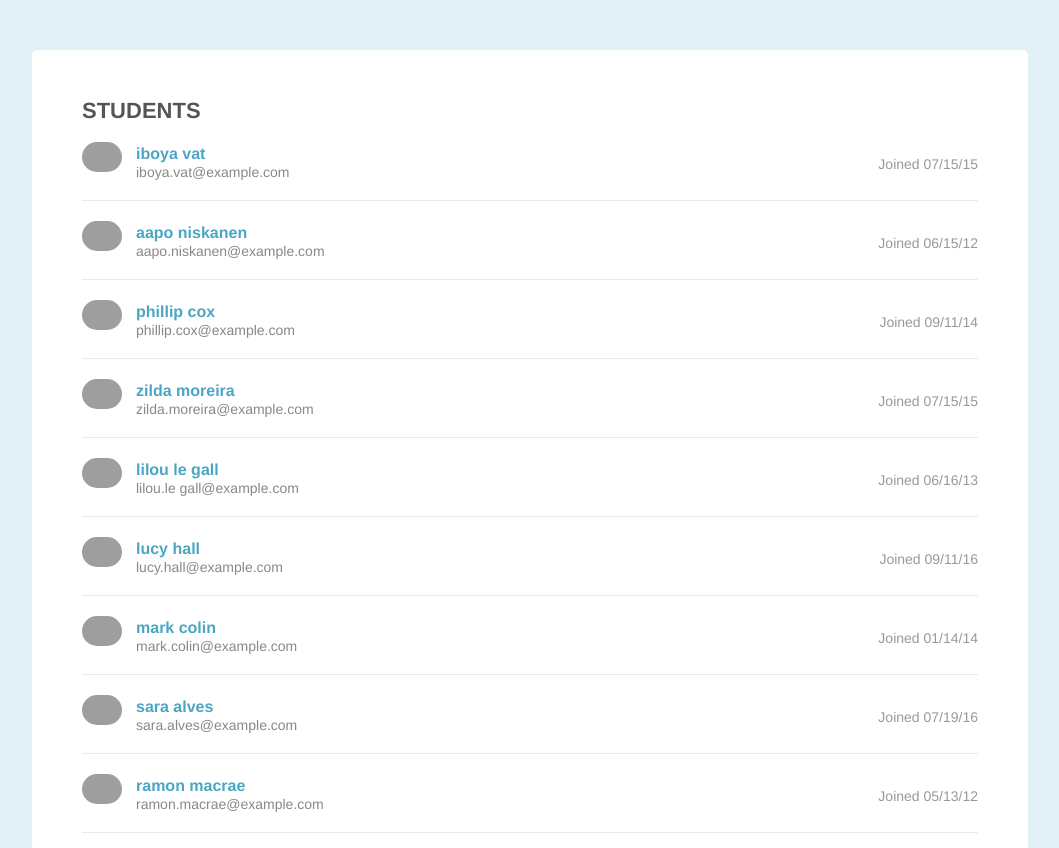
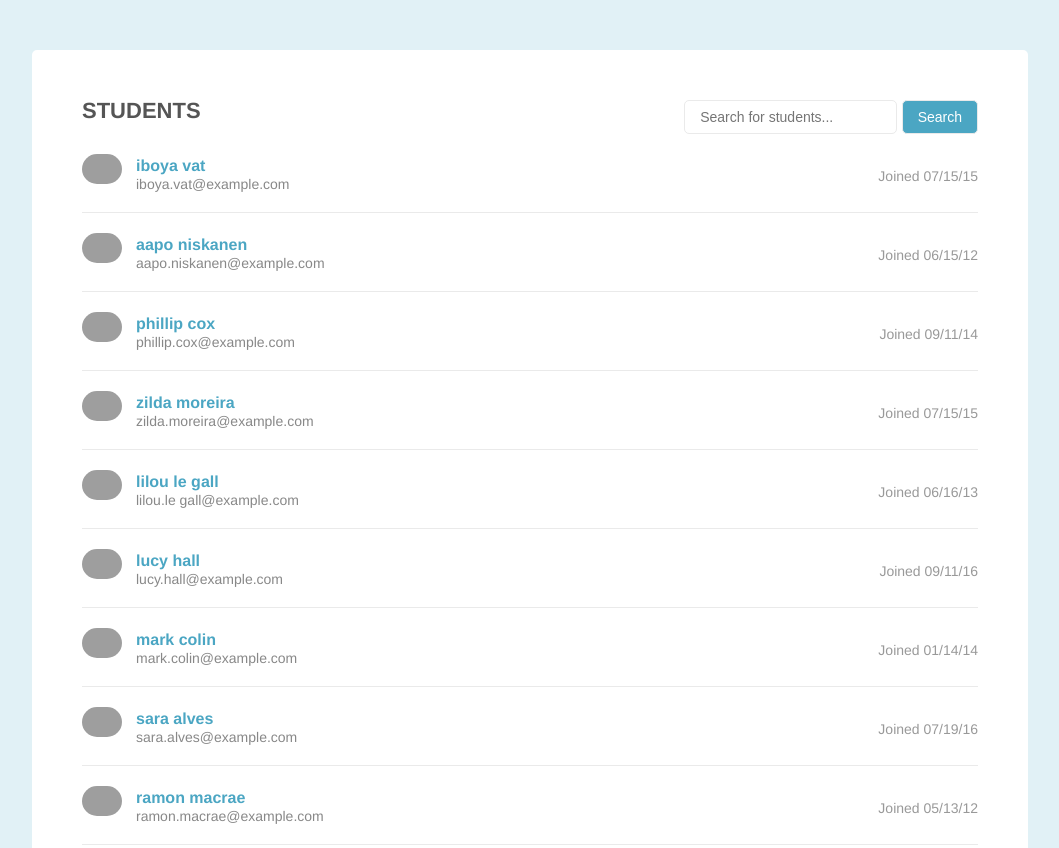
Before and after one commit to kenniekincaid/list_pagination_and_filtering-v1, a plain HTML site: page index.html in a window 1280 px wide. Shown: the top 848 px of the page, without its empty margins (110-1169 px from the left). Drawn offline with nearby package versions, Linux system fonts and the light colour scheme; grey boxes are pictures that could not be loaded.

Commit message:
Appended search bar

```diff
--- a/index.html
+++ b/index.html
@@ -6,6 +6,7 @@
     <title>Students</title>
     <link rel="stylesheet" href="css/reset.css">
     <link rel="stylesheet" href="css/design.css">
+    <script src="https://ajax.googleapis.com/ajax/libs/jquery/3.4.1/jquery.min.js"></script>
   </head>
   <body>
     <div class="page">
--- a/js/script.js
+++ b/js/script.js
@@ -1,4 +1,3 @@
-
 //Initial global variables that contain my list and maximum number of entries per page.
 const studentList = document.querySelectorAll('li'); //Global variable for my studentList index
 const itemsPerPage = 10; //The maximum number of entries I want on each page.
@@ -21,20 +20,20 @@ showPage(studentList, 1); //calling the function
 const appendPageLinks = (studentList) => { //variable to append pages to my student list
    let numberOfPages = Math.ceil(studentList.length / itemsPerPage); //determines how many pages are needed.
    let div = document.createElement('div'); //assigns the div element to my div variable
-   div.className="pagination"; //assigns div to className pagination
-   let page = document.querySelector('.page'); //assigns class .page to the page variable
-   page.appendChild(div); //appeands div to its parent
+   div.className = "pagination"; //assigns div to className pagination
+   let page = document.querySelector('.page'); //assign page variable name to the div w/ class="page".
+   page.appendChild(div); //appends div to its parent
    let ul = document.createElement('ul'); //assigns the ul element to my ul variable
-   div.appendChild(ul)  // appends ul to its parent
+   div.appendChild(ul) // appends ul to its parent
    for (let l = 1; l <= numberOfPages; l++) { //loop for page numbers = 1
       let li = document.createElement('li');
       let a = document.createElement('a');
       ul.appendChild(li); //appends li to its parent.
-      li.appendChild(a);  //assigns link to li.
+      li.appendChild(a); //assigns link to li.
       a.setAttribute('href', '#'); //assigns href contents to a.
-      a.textContent=l;
+      a.textContent = l;
       if (l === 1) { //if page number is exactly 1 in type and value, the page is active.
-      a.className="active";
+         a.className = "active";
       }
 
       a.addEventListener('click', (e) => { // whenever a page number is clicked
@@ -44,9 +43,28 @@ const appendPageLinks = (studentList) => { //variable to append pages to my stud
          for (let j = 0; j < a.length; j++) { // ensures the active page is highlighted
             a[j].classList.remove("active"); //remvoes active status from page if not true.
          }
-      event.target.className="active";
+         event.target.className = "active";
       });
    }
 };
 showPage(studentList, 1); //call the student list and first page
 appendPageLinks(studentList); //calls the creation of whatever number
+
+//EXTRA CREDIT SECTION:
+//1 - Add search component
+const searchBar = `<div class="student-search">
+   <input placeholder="Search for students...">
+   <button>Search</button>
+ </div>`;
+$('div.page-header').append(searchBar);
+const searchValue = $('input').val();
+const studentName = $('div h3').val();
+
+// //2 - Add functionality to the search component;
+// $('button:contains(Search)').on('click', () => {
+//    for(k = 0; k < studentList.length; k++) {
+//       if(searchValue !== studentName){
+//          $('.student-item').hide();
+//       }
+//    }
+// });
```
Lines whose indentation alone changed are shown as unchanged.
